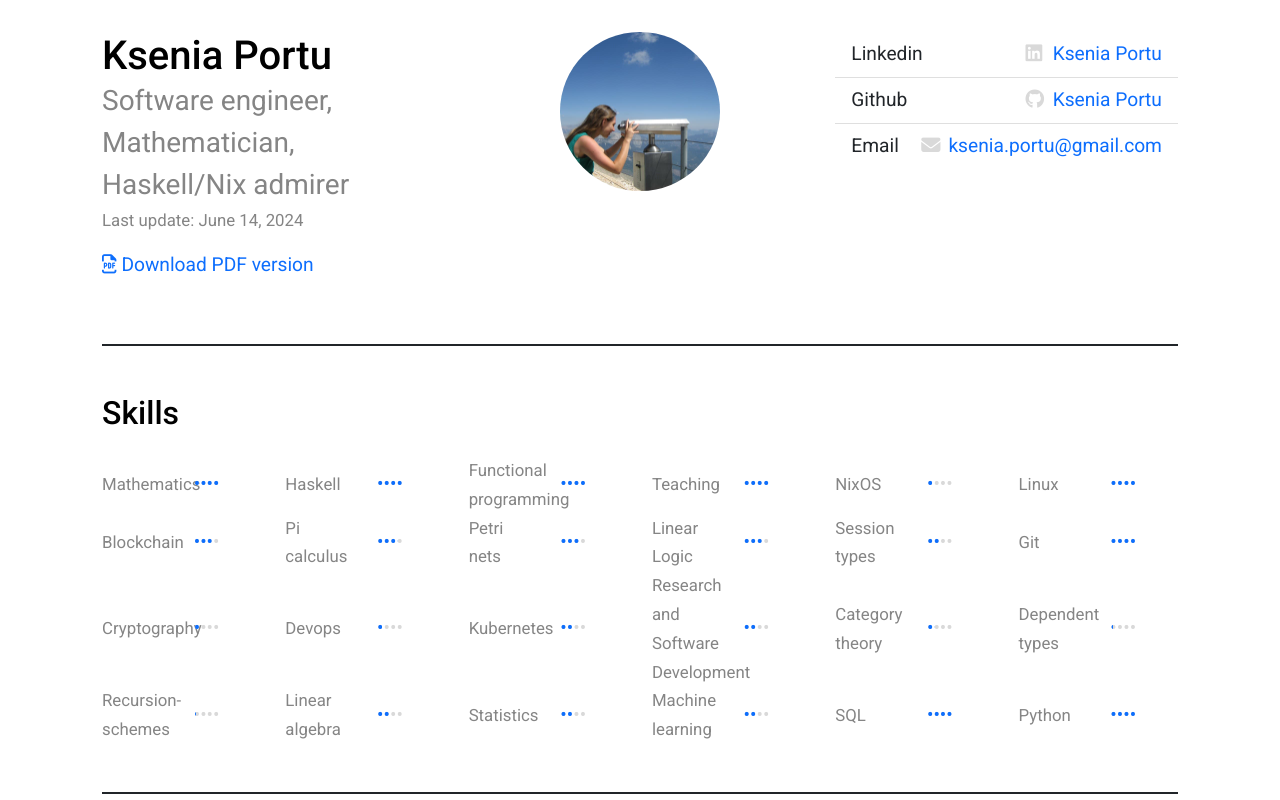
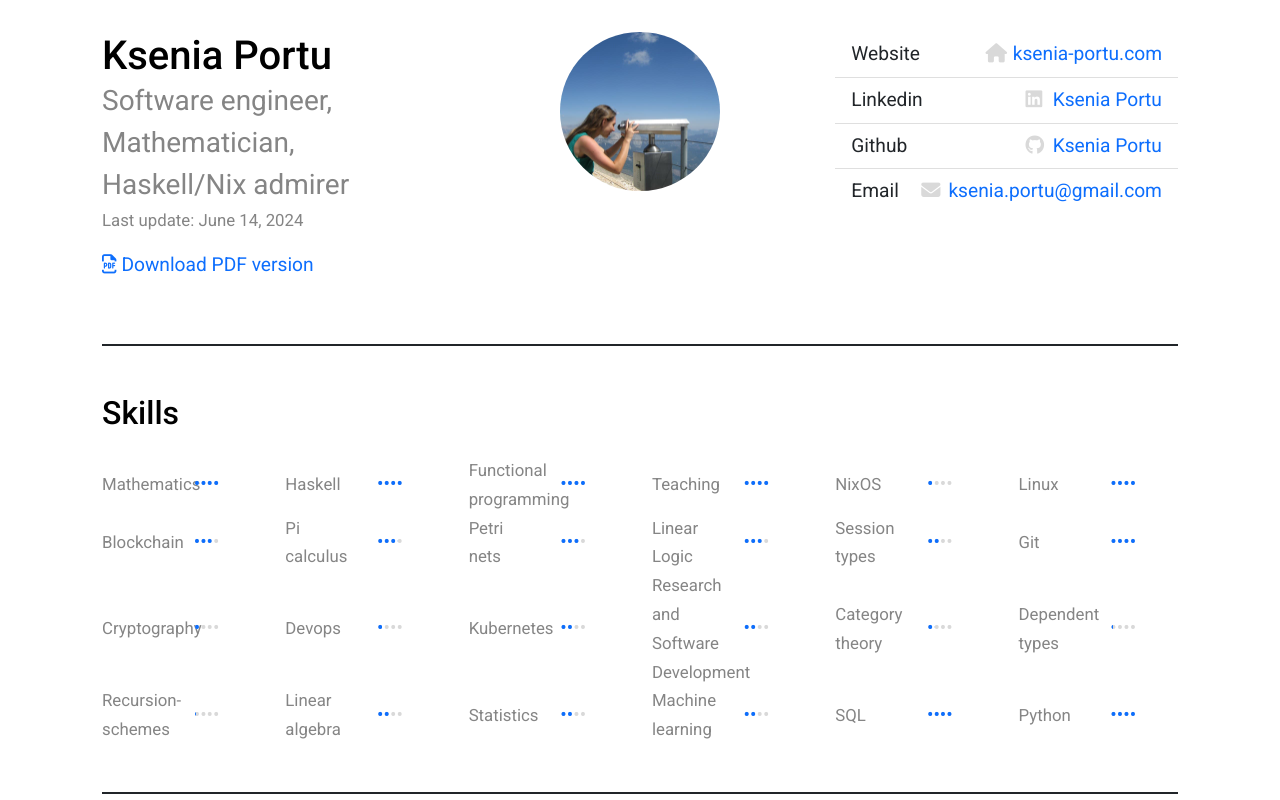
Before and after one commit to ksenia-portu/cv-dummy, a plain HTML site: page index.html in a window 1280 px wide. Shown: the top 800 px of the page. Drawn offline with nearby package versions, Linux system fonts and the light colour scheme.

Commit message:
Deploying to gh-pages from @ ksenia-portu/cv-haskell@64d04e2275a14d57006e7af7bba09f4723e85919 🚀

```diff
--- a/index.html
+++ b/index.html
@@ -39,6 +39,10 @@
             </div>
             <div class="col-print-6 col-12 col-md-5 offset-lg-1 col-lg-4">
                 <ul class="list-group list-group-flush">
+                    <li class="list-group-item d-flex justify-content-between align-items-start">
+                        <span class="text-nowrap">Website</span>
+                        <span class="text-nowrap"><a href="https://ksenia-portu.com"><i class="fa fa-home fact-icon"></i>ksenia-portu.com</a></span>
+                    </li>
                     <li class="list-group-item d-flex justify-content-between align-items-start">
                         <span class="text-nowrap">Linkedin</span>
                         <span class="text-nowrap"><a href="https://www.linkedin.com/in/ksenia-portu"><i class="fa-brands fa-linkedin fact-icon"></i>Ksenia Portu</a></span>
```
Also changed, not shown: 1 other file.
